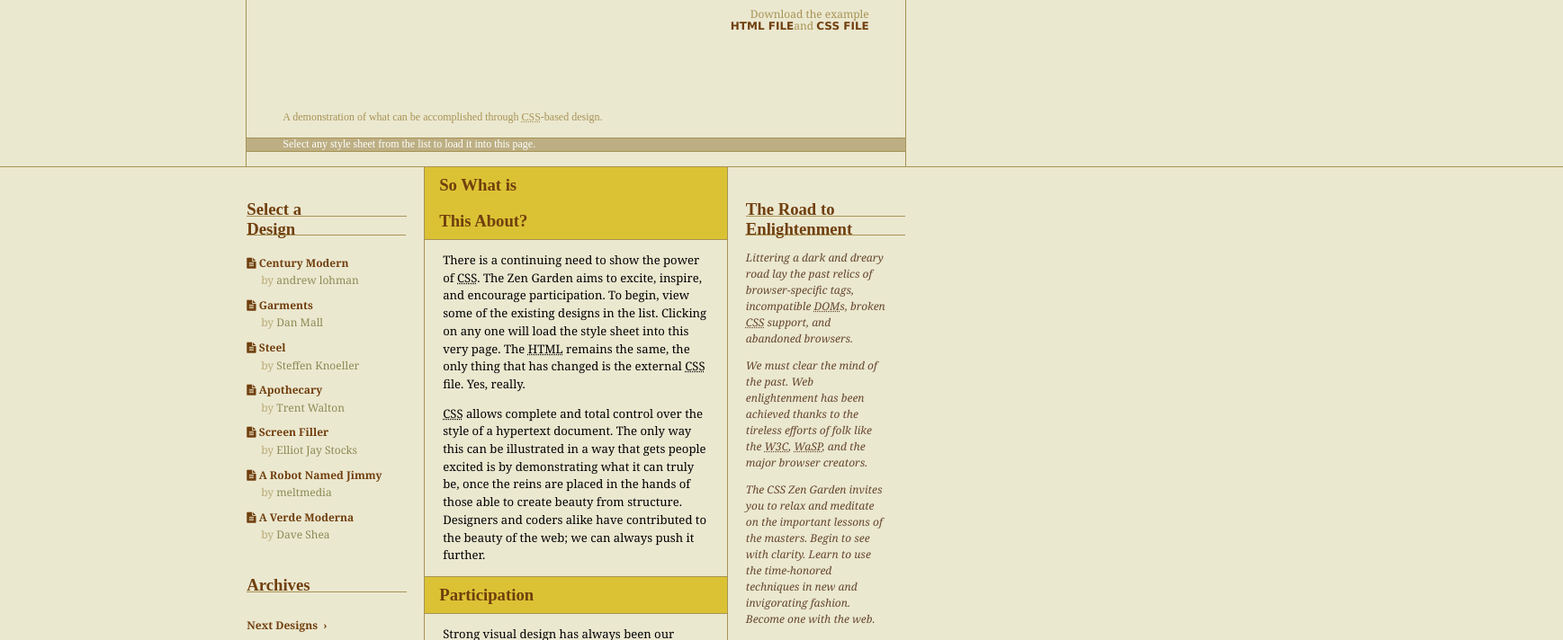
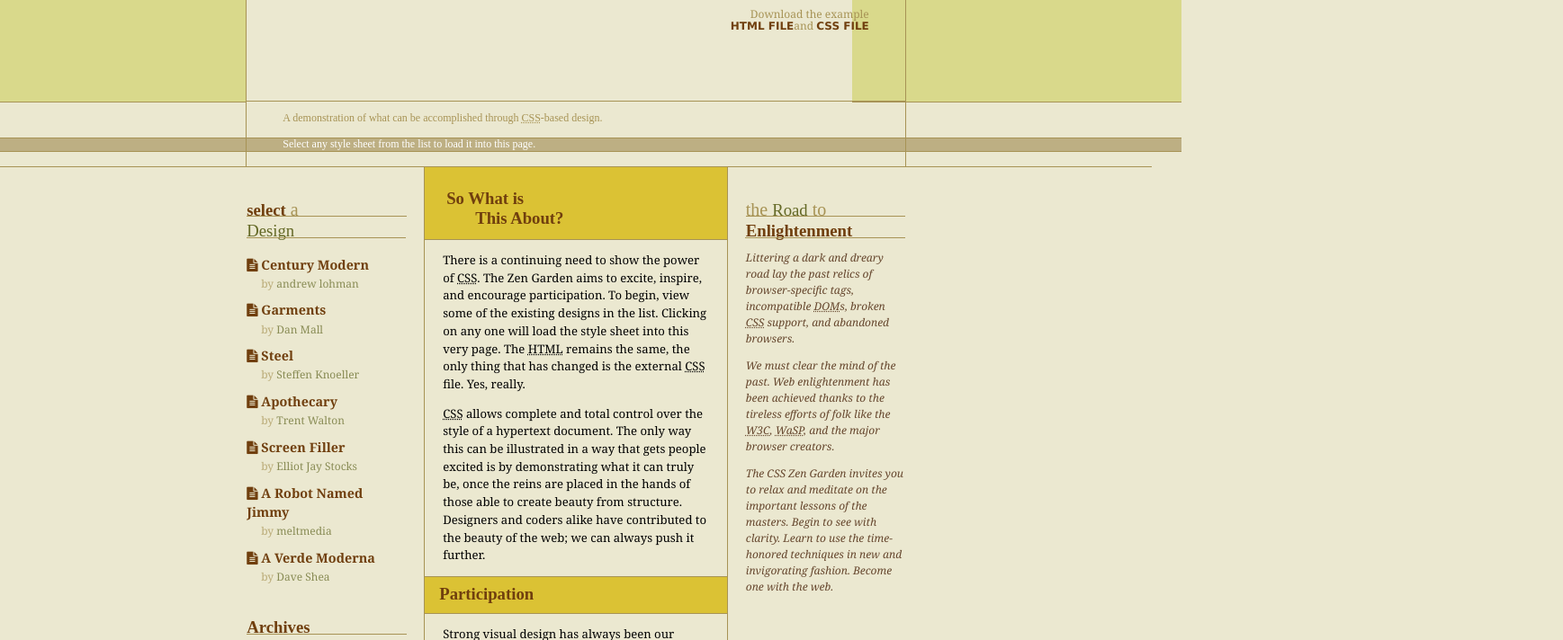
Before and after one commit to huanranc/css-project2, a website: page project/index.html in a window 1280 px wide. Shown: the part 65-777 px from the top of the page at 90% size, 1737 px wide, since content can reach past the window. Drawn offline with Linux system fonts and the light colour scheme.

Commit message:
Pseudoelement style

```diff
--- a/project/index.html
+++ b/project/index.html
@@ -20,7 +20,7 @@
     <div class="content">
       <div class="page-sidebar left">
         <div class="siderbar-item">
-          <h3 class="siderbar-title"><span>Select</span> a<br> <span class="special">Design</span></h3>
+          <h3 class="siderbar-title"><span>select</span> a<br> <span class="special">Design</span></h3>
           <ul class="siderbar-body siderbar-left">
             <li>
               <a href="#"><i class="fa fa-file-text"></i> Century Modern</a>
@@ -95,7 +95,7 @@
       </div>
       <div class="page-content">
         <article>
-          <div class="title-container big-title"><h3 class="content-title">So What is<br><span> This About?</span></h3></div>
+          <div class="title-container big-title"><h3 class="content-title big-titile">So What is<br><span> This About?</span></h3></div>
           <div class="article-body">
             <p>There is a continuing need to show the power of <abbr title="Cascading Style Sheets">CSS</abbr>. The Zen Garden aims to excite, inspire, and encourage participation. To begin, view some of the existing designs in the list. Clicking on any one will load the style sheet into this very page. The <abbr title="HyperText Markup Language">HTML</abbr> remains the same, the only thing that has changed is the external <abbr title="Cascading Style Sheets">CSS</abbr> file. Yes, really.</p>
             <p><abbr title="Cascading Style Sheets">CSS</abbr> allows complete and total control over the style of a hypertext document. The only way this can be illustrated in a way that gets people excited is by demonstrating what it can truly be, once the reins are placed in the hands of those able to create beauty from structure. Designers and coders alike have contributed to the beauty of the web; we can always push it further.</p>
@@ -135,7 +135,7 @@
       </div>
       <div class="page-sidebar">
         <div class="siderbar-item">
-          <h3 class="siderbar-title">The Road to Enlightenment</h3>
+          <h3 class="siderbar-title">the <span class="special">Road</span> to <span>Enlightenment</span></h3>
           <div class="siderbar-body siderbar-right">
             <p>Littering a dark and dreary road lay the past relics of browser-specific tags, incompatible <abbr title="Document Object Model">DOM</abbr>s, broken <abbr title="Cascading Style Sheets">CSS</abbr> support, and abandoned browsers.</p>
             <p>We must clear the mind of the past. Web enlightenment has been achieved thanks to the tireless efforts of folk like the <abbr title="World Wide Web Consortium">W3C</abbr>, <abbr title="Web Standards Project">WaSP</abbr>, and the major browser creators.</p>
--- a/project/sass/csszengarden.scss
+++ b/project/sass/csszengarden.scss
@@ -62,6 +62,8 @@ body {
 		font-family: Georgia, serif;
 		font-size: .75rem;
 		color: $site-txt-color;
+		border-top: 1px solid $border-color;
+		border-bottom: 1px solid $border-color;
 		background: url(../images/bg_beautyof.jpg) no-repeat;
 
 		p{
@@ -80,25 +82,80 @@ body {
 	}
 }
 
-.page-header::before {
+body::before {
+	z-index: 1;
 	content: "";
 	position: absolute;
-	width: 100%;
-	height: 100%;
-	left: -100%;
 	top: 0;
+	left: 0;
+	width: 50%;
+	height: 15.625rem;
 	border-bottom: 1px solid $border-color;
 }
 
-.page-header::after {
+body::after {
+	z-index: -1;
 	content: "";
 	position: absolute;
-	width: 100%;
-	height: 100%;
-	right: -100%;
 	top: 0;
+	right: 0;
+	width: 50%;
+	height: 15.625rem;
 	border-bottom: 1px solid $border-color;
 }
+
+.site-image::before {
+	z-index: -1;
+	content: "";
+	position: absolute;
+	left: -50%;
+	width: 50%;
+	background: #d9d98b;
+	height: 7.1875rem;
+	border-top: 1px solid $border-color;
+	border-bottom: 1px solid $border-color;
+}
+
+.site-image::after {
+	z-index: -1;
+	content: "";
+	position: absolute;
+	right: -42%;
+	width: 50%;
+	height: 7.1875rem;
+	background: #d9d98b;
+	border-top: 1px solid $border-color;
+	border-bottom: 1px solid $border-color;
+}
+
+.text-explain::before {
+	z-index: -1;
+	content: "";
+	position: absolute;
+	top: -10%;
+	left: -50%;
+	width: 50%;
+	height: 1rem;
+	border-top: 1px solid #a79355;
+	border-bottom: 1px solid #a79355;
+	box-sizing: border-box;
+	background: #bdaf83;
+}
+
+.text-explain::after {
+	z-index: -1;
+	content: "";
+	position: absolute;
+	top: -10%;
+	right: -42%;
+	width: 50%;
+	height: 1rem;
+	border-top: 1px solid #a79355;
+	border-bottom: 1px solid #a79355;
+	box-sizing: border-box;
+	background: #bdaf83;
+}
+
 
 //page-body
 //============================================
@@ -125,7 +182,20 @@ body {
 		padding: 2.25rem 1.25rem;
 		margin: 0;
 		height: 5rem;
-		color: #703f0e;
+		font-size: 1.25rem;
+		font-weight: 400;
+		color: $site-txt-color;
+			span {
+				font-size: 1.17rem;
+				font-weight: bold;
+				color: #703f0e;
+			}
+
+			.special {
+				font-size: 1.17rem;
+				font-weight: 400;
+				color: #636825;
+			}
 	}
 
 	.siderbar-small-title{
@@ -136,7 +206,7 @@ body {
 
 	.siderbar-body {
 		margin: .75rem 0;
-		padding: 0 1.25rem;
+		padding-left: 1.25rem;
 		font-family: Georgia, serif;
 		font-size: .75rem;
 		line-height: 1.5;
@@ -171,7 +241,7 @@ body {
 	position: absolute;
 	width: 90%;
 	height: 1px;
-	top: 4.6rem;
+	top: 4.8rem;
 	right: 0;
 	border-bottom: 1px solid $border-color;
 }
@@ -215,7 +285,7 @@ body {
 			display: block;
 			color: #703f0e;
 			font-weight: 900;
-			font-size: .75rem;
+			font-size: .9rem;
 			padding: .1rem 0;
 		}
 	}
@@ -247,16 +317,23 @@ body {
 
 		.content-title{
 			margin: 0;
-			padding: 0 1rem;
-			vertical-align: middle;
-			line-height: 2.5rem;
+			padding: .3rem 1rem;
+			line-height: 1.5;
 			color: $content-title-color;
+			span {
+				padding-left: 2rem;
+			}
+		}
+
+		.big-titile {
+			padding: 1.5rem;
+			line-height: 1.2;
 		}
 	}
 
 	.page-footer {
 		position: relative;
-		margin-bottom: 1.25rem;
+		margin-bottom: 1.2rem;
 		display: flex;
     align-items: center;
     justify-content: center;
```
Also changed, not shown: project/css/style.css.
